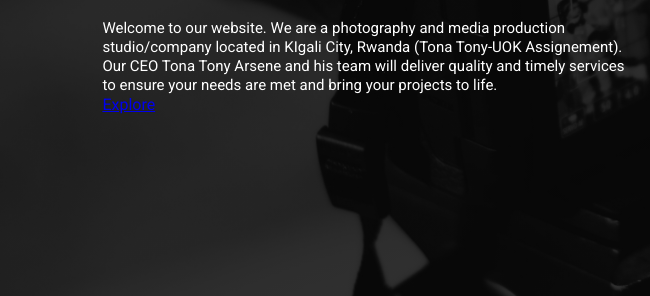
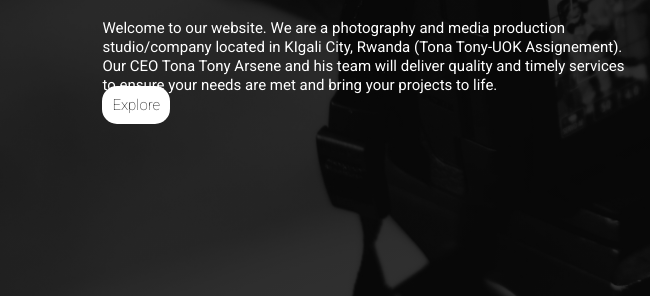
Before and after one commit to TonaTony/TT-studios, a plain HTML site: page index.html in a window 1280 px wide. Shown: the part 406-702 px from the top of the page, 0-650 px from the left. Drawn offline with Linux system fonts and the light colour scheme; grey boxes are pictures that could not be loaded.

Commit message:
Update style.css

```diff
--- a/style.css
+++ b/style.css
@@ -67,17 +67,20 @@ p {
     line-height: 19px;
 }
 
-button {
-    width: 80px;
+#button {
+    width: 100px;
     color:#000000;
-    font-size: 20px;
-    font-weight: 500;
-    padding: 5px 0;
-    background: #ffffff;
-    border: 0;
-    border-radius: 20px;
-    outline: none;
-    margin-top: 30px;
+    font-size: 15px;
+    font-weight: 200;
+    padding: 10px;
+    background-color: #ffffff;
+    border-radius: 15px;
+    margin-top: 50px;
+	text-decoration: none;
+}
+
+#button:hover {
+	background-color: blue;
 }
 
 .card {
```
